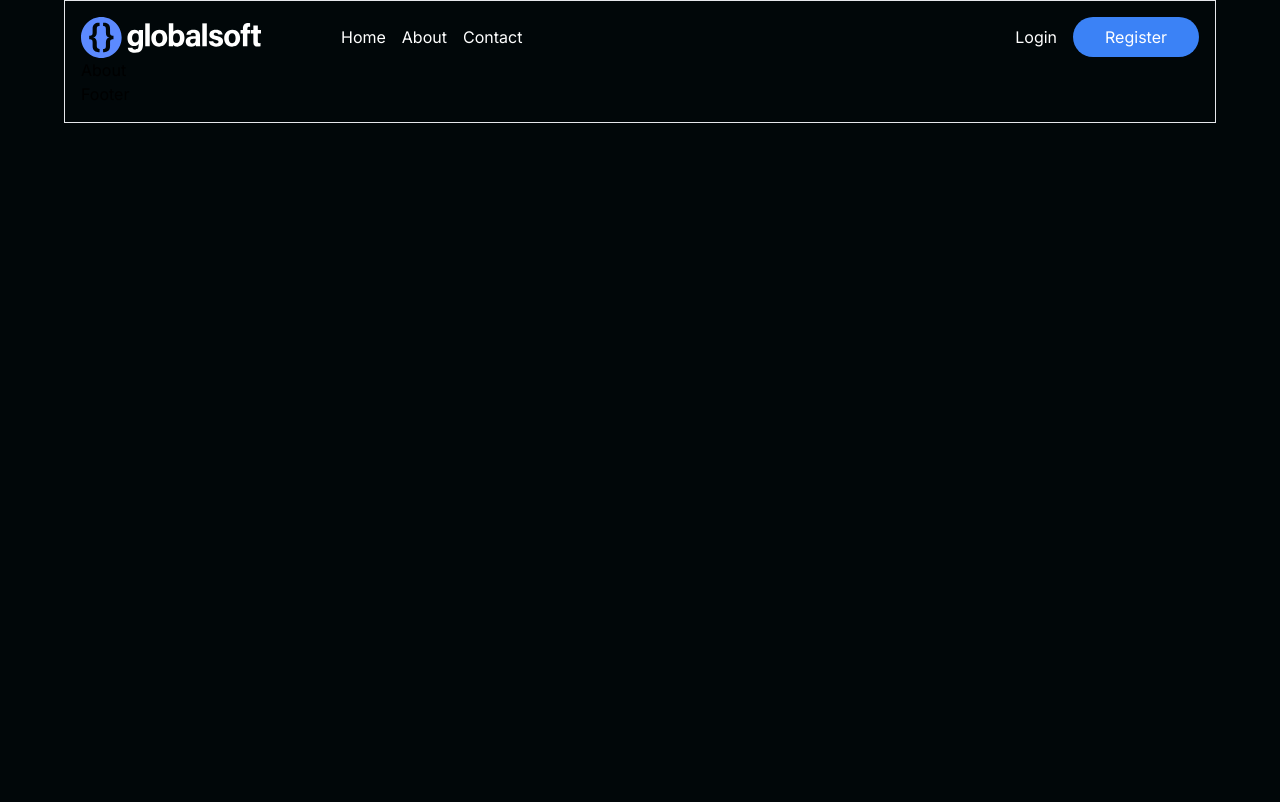
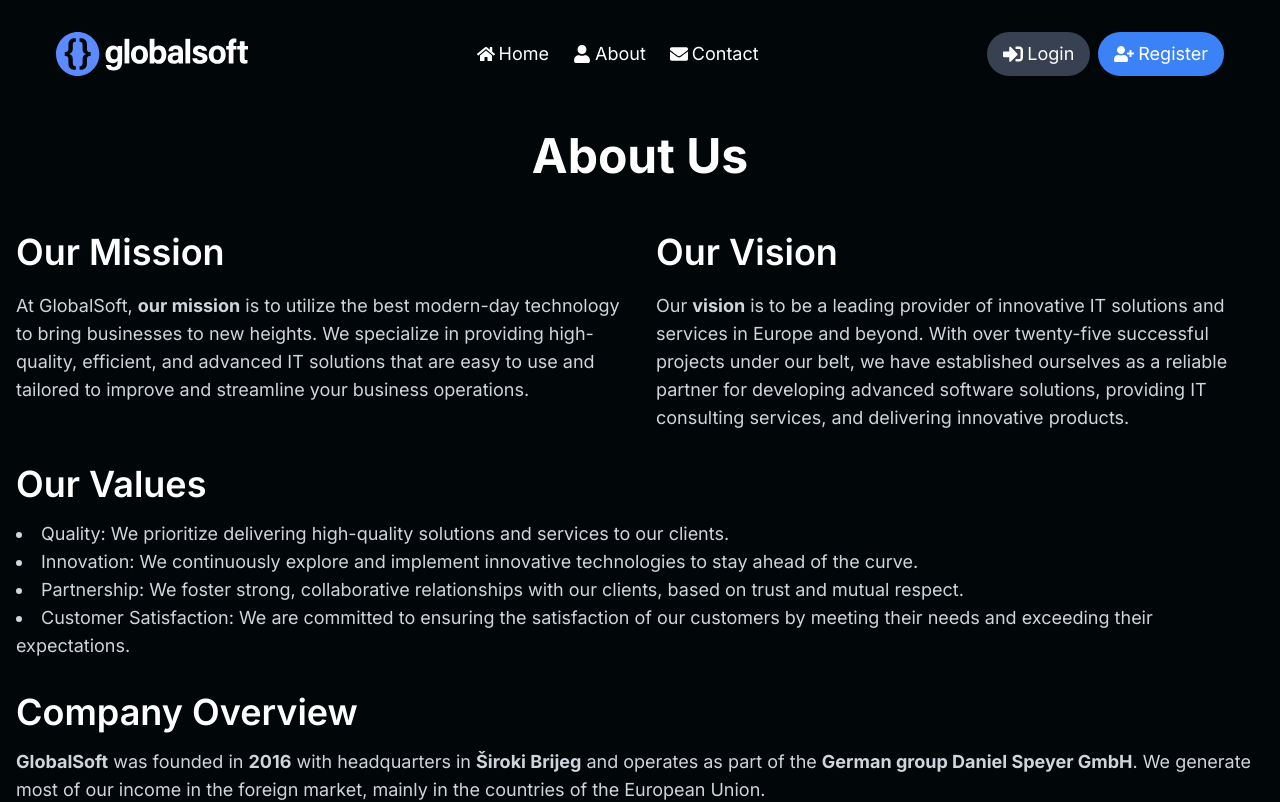
Before and after one commit to Franjo7/Code-Camp-App, a Next.js app in the folder frontend/: page /about in a window 1280 px wide. Shown: the top 802 px of the page. Built offline with nearby package versions, Linux system fonts and the light colour scheme.

Commit message:
Ažurirana sučelja aplikacije i ispravljene manje greške

```diff
--- a/frontend/src/app/(auth)/forgot-password/page.js
+++ b/frontend/src/app/(auth)/forgot-password/page.js
@@ -27,7 +27,7 @@ const ForgotPasswordPage = () => {
 
   return (
     <section className='mt-10'>
-      <h1 className='text-center text-white text-4xl'>Reset Your Password</h1>
+      <h1 className='text-center text-white text-4xl font-bold'>Reset Your Password</h1>
       <form className='flex flex-col gap-2 max-w-md mx-auto mt-5' autoComplete='off' onSubmit={handleSubmit(formSubmit)}>
         <input type='email' placeholder='Your Email' className='input' {...register('email')} />
         <p className='error-message'>{dirtyFields.email && errors.email?.message}</p>
--- a/frontend/src/app/(auth)/login/page.js
+++ b/frontend/src/app/(auth)/login/page.js
@@ -42,7 +42,7 @@ const page = () => {
 
   return (
     <section className='mt-10'>
-      <h1 className='text-center text-white text-4xl'>Login</h1>
+      <h1 className='text-center text-white text-4xl font-bold'>Login</h1>
       <form className='flex flex-col gap-2 max-w-md mx-auto mt-5' autoComplete='off' onSubmit={handleSubmit(formSubmit)}>
         <input type='email' placeholder='Your Email' className='input' {...register('email')} />
         <p className='error-message'>{dirtyFields.email && errors.email?.message}</p>
--- a/frontend/src/app/(auth)/register/page.js
+++ b/frontend/src/app/(auth)/register/page.js
@@ -57,7 +57,7 @@ const page = () => {
 
   return (
     <section className='mt-10'>
-      <h1 className='text-center text-white text-4xl'>Register</h1>
+      <h1 className='text-center text-white text-4xl font-bold'>Register</h1>
       <form className='flex flex-col gap-2 max-w-md mx-auto mt-5' autoComplete='off' onSubmit={handleSubmit(formSubmit)}>
         <input type='text' placeholder='Your First Name' className='input' {...register('firstName')} />
         <p className='error-message'>{dirtyFields.firstName && errors.firstName?.message}</p>
--- a/frontend/src/app/about/page.js
+++ b/frontend/src/app/about/page.js
@@ -1,9 +1,48 @@
-import React from 'react'
+import React from 'react';
 
-const page = () => {
+const AboutPage = () => {
   return (
-    <div>About</div>
-  )
-}
+    <div className="container">
+      <div className="max-w-7xl">
+        <h1 className="text-5xl font-bold mb-8 text-center text-white">About Us</h1>
+        <div className="grid grid-cols-1 md:grid-cols-2 gap-8">
+          <div>
+            <h2 className="text-4xl font-semibold mt-5 mb-5 text-white">Our Mission</h2>
+            <p className="text-lg text-gray-300">
+              At GlobalSoft, <span className="font-bold">our mission</span> is to utilize the best modern-day technology to bring businesses to new heights. We specialize in providing high-quality, efficient, and advanced IT solutions that are easy to use and tailored to improve and streamline your business operations.
+            </p>
+          </div>
+          <div>
+            <h2 className="text-4xl font-semibold mt-5 mb-5 text-white">Our Vision</h2>
+            <p className="text-lg text-gray-300">
+              Our <span className="font-bold">vision</span> is to be a leading provider of innovative IT solutions and services in Europe and beyond. With over twenty-five successful projects under our belt, we have established ourselves as a reliable partner for developing advanced software solutions, providing IT consulting services, and delivering innovative products.
+            </p>
+          </div>
+          <div className="col-span-2">
+            <h2 className="text-4xl font-semibold mb-4 text-white">Our Values</h2>
+            <ul className="list-disc list-inside text-lg text-gray-300">
+              <li>Quality: We prioritize delivering high-quality solutions and services to our clients.</li>
+              <li>Innovation: We continuously explore and implement innovative technologies to stay ahead of the curve.</li>
+              <li>Partnership: We foster strong, collaborative relationships with our clients, based on trust and mutual respect.</li>
+              <li>Customer Satisfaction: We are committed to ensuring the satisfaction of our customers by meeting their needs and exceeding their expectations.</li>
+            </ul>
+          </div>
+          <div className="col-span-2">
+            <h2 className="text-4xl font-semibold mb-4 text-white">Company Overview</h2>
+            <p className="text-lg text-gray-300">
+              <span className="font-bold">GlobalSoft</span> was founded in <span className="font-bold">2016</span> with headquarters in <span className="font-bold">Široki Brijeg</span> and operates as part of the <span className="font-bold">German group Daniel Speyer GmbH</span>. We generate most of our income in the foreign market, mainly in the countries of the European Union.
+            </p>
+            <p className="text-lg text-gray-300">
+              One part of our company develops our own IT products, implements, and provides comprehensive support for the products of our partners, the world’s leading IT companies. Our team consists of experts who develop and test solutions with advanced technologies and methods, such as DDD, Microservice architecture, and Event sourcing.
+            </p>
+            <p className="text-lg text-gray-300">
+              The other part develops complete innovative services and solutions for our clients - mainly in the gaming industry, as well as e-learning platforms and various systems according to the needs of clients from other industries. We design and develop attractive projects using the latest technological trends, and our experts make sure that everything works flawlessly.
+            </p>
+          </div>
+        </div>
+      </div>
+    </div>
+  );
+};
 
-export default page
+export default AboutPage;
--- a/frontend/src/app/admin/page.js
+++ b/frontend/src/app/admin/page.js
@@ -32,16 +32,6 @@ export default function Home() {
     }
   }
 
-  async function updateUser(id) {
-    try {
-      await axios.put(process.env.NEXT_PUBLIC_BASE_URL + `user/update/${id}`);
-      setAlertMessage('User updated successfully');
-      setShowAlert(true);
-    } catch (error) {
-      console.error('Error updating user:', error);
-    }
-  }
-
   function redirectToUpdate(id) {
     router.push(`/admin/edit/${id}`);
   }
@@ -54,7 +44,7 @@ export default function Home() {
         </div>
       )}
       <table>
-        <caption>Users</caption>
+        <caption className='text-center text-white text-4xl font-bold'>Users</caption>
         <thead>
           <tr>
             <th>First Name</th>
--- a/frontend/src/app/components/footer/Footer.js
+++ b/frontend/src/app/components/footer/Footer.js
@@ -2,7 +2,7 @@ import React from 'react'
 
 const Footer = () => {
   return (
-    <div>Footer</div>
+    <div></div>
   )
 }
 
--- a/frontend/src/app/components/navbar/Navbar.js
+++ b/frontend/src/app/components/navbar/Navbar.js
@@ -1,19 +1,40 @@
 import React from 'react'
 import Link from 'next/link'
+import { FaHome, FaUser, FaEnvelope, FaSignInAlt, FaUserPlus } from 'react-icons/fa';
 
 const Navbar = () => {
   return (
-    <header className="flex items-center justify-between">
-        <nav className="text-white flex items-center gap-4">
-          <img src="./logo.svg" alt="logo" className="mr-16 logo" href="/" />
-          <Link href='/'>Home</Link>
-          <Link href='/about'>About</Link>
-          <Link href='/contact'>Contact</Link>
-        </nav>
-        <nav className='text-white text-1xl flex items-center gap-4'>
-          <Link href='/login'>Login</Link>
-          <Link href='/register' className="bg-primary rounded-full px-8 py-2">Register</Link>
-        </nav>
+    <header className="flex items-center justify-between px-6 py-4 md:px-10">
+      <img src="./logo.svg" alt="logo" className="w-32 md:w-48" />
+      <nav className="hidden md:flex text-white text-lg items-center gap-6">
+        <Link href='/'>
+          <div className="flex items-center">
+            <FaHome className="mr-1" /> Home
+          </div>
+        </Link>
+        <Link href='/about'>
+          <div className="flex items-center">
+            <FaUser className="mr-1" /> About
+          </div>
+        </Link>
+        <Link href='/contact'>
+          <div className="flex items-center">
+            <FaEnvelope className="mr-1" /> Contact
+          </div>
+        </Link>
+      </nav>
+      <div className='text-white text-lg flex items-center gap-2'>
+        <Link href='/login'>
+          <div className="flex items-center bg-gray-700 rounded-full px-4 py-2 hover:bg-gray-600">
+            <FaSignInAlt className="mr-1 text-xl" /> Login
+          </div>
+        </Link>
+        <Link href='/register'>
+          <div className="flex items-center bg-primary rounded-full px-4 py-2 enabled-button">
+            <FaUserPlus className="mr-1 text-xl" /> Register
+          </div>
+        </Link>
+      </div>
     </header>
   )
 }
--- a/frontend/src/app/layout.js
+++ b/frontend/src/app/layout.js
@@ -7,14 +7,14 @@ const inter = Inter({ subsets: ["latin"] });
 
 export const metadata = {
   title: "Code Camp",
-  description: "Aplikacija koja omogućuje korisnicima prijavu Code Camp radionice.",
+  description: "Aplikacija koja omogućuje korisnicima prijavu na Code Camp radionice.",
 };
 
 export default function RootLayout({ children }) {
   return (
     <html lang="en">
       <body className={inter.className}>
-        <main className="max-w-6xl mx-auto border p-4">
+        <main className="max-w-8xl mx-auto p-4">
           <Navbar />
           {children}
           <Footer />
--- a/frontend/src/app/page.js
+++ b/frontend/src/app/page.js
@@ -1,11 +1,31 @@
+"use client"
 import React from 'react';
+import { FaHome, FaUser } from 'react-icons/fa';
 
-export default function Home() {
+const HomePage = () => {
   return (
-    <>
-      <main>
-        <h1>Home</h1>
-      </main>
-    </>
+    <div className="container mx-auto px-4 py-8">
+      <div className="max-w-6xl mx-auto">
+        <h1 className="text-4xl font-bold mb-8 text-center text-white">Welcome to Code Camp</h1>
+        <div className="grid grid-cols-1 md:grid-cols-2 gap-8 mb-8">
+          <div className="flex flex-col justify-center items-center bg-gray-800 p-8 rounded-lg">
+            <FaHome className="text-5xl text-blue-500 mb-4" />
+            <h2 className="text-2xl font-semibold mb-4 text-white">About Us</h2>
+            <p className="text-lg text-gray-300">
+              We are a company  that offers coding workshops for beginners and advanced developers. Our workshops are designed to help you learn how to code and become a professional developer.
+            </p>
+          </div>
+          <div className="flex flex-col justify-center items-center bg-gray-800 p-8 rounded-lg">
+            <FaUser className="text-5xl text-blue-500 mb-4" />
+            <h2 className="text-2xl font-semibold mb-4 text-white">Register Now</h2>
+            <p className="text-lg text-gray-300">
+              If you already know that you want to join our Code Camp, you can register right away. Just click on the <a href="/register" className="underline text-white">Register</a> link and fill out the form. We are looking forward to welcoming you.
+            </p>
+          </div>
+        </div>
+      </div>
+    </div>
   );
-}
+};
+
+export default HomePage;
```
Also changed, not shown: frontend/src/app/admin/edit/[id]/page.js (+35 -9 lines).
